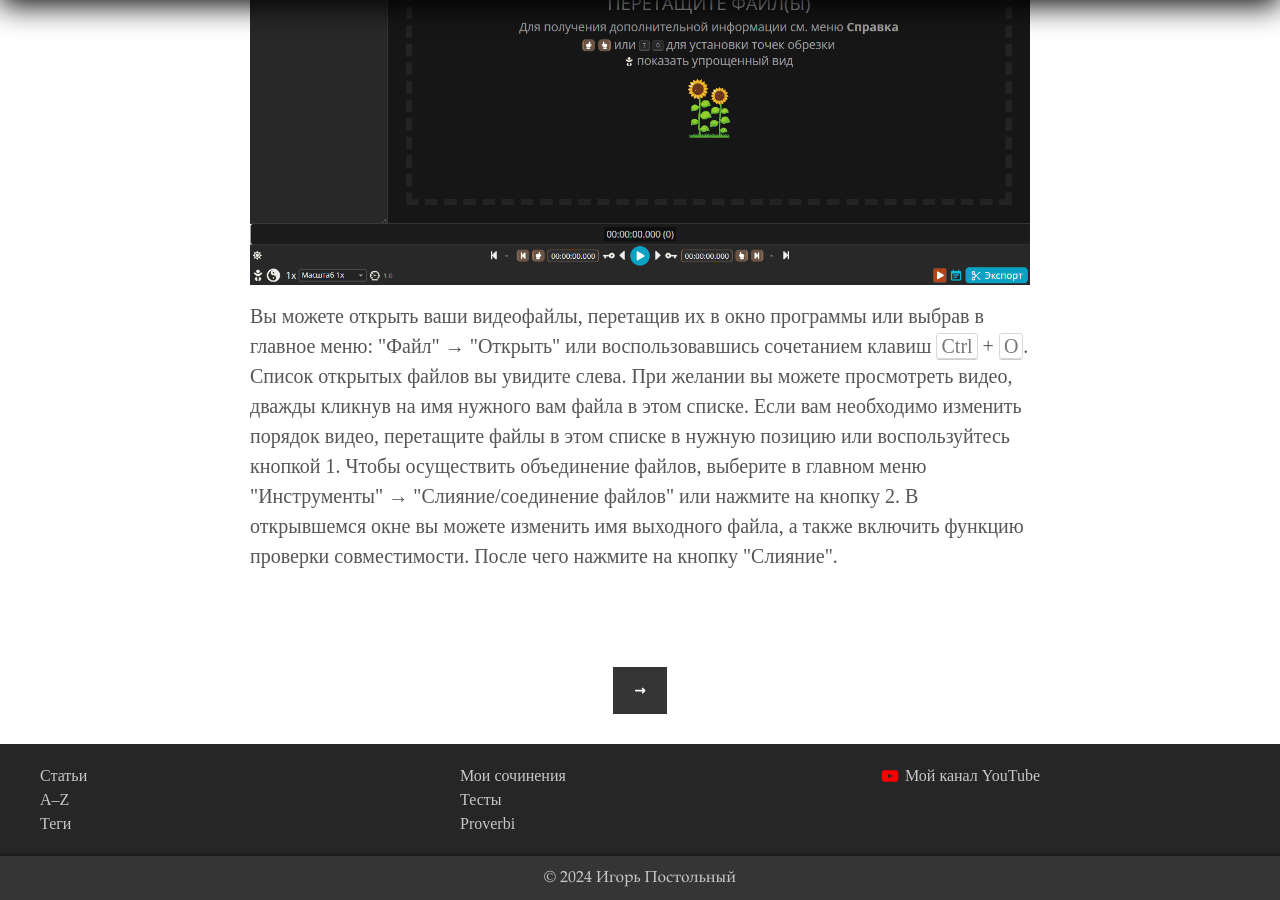
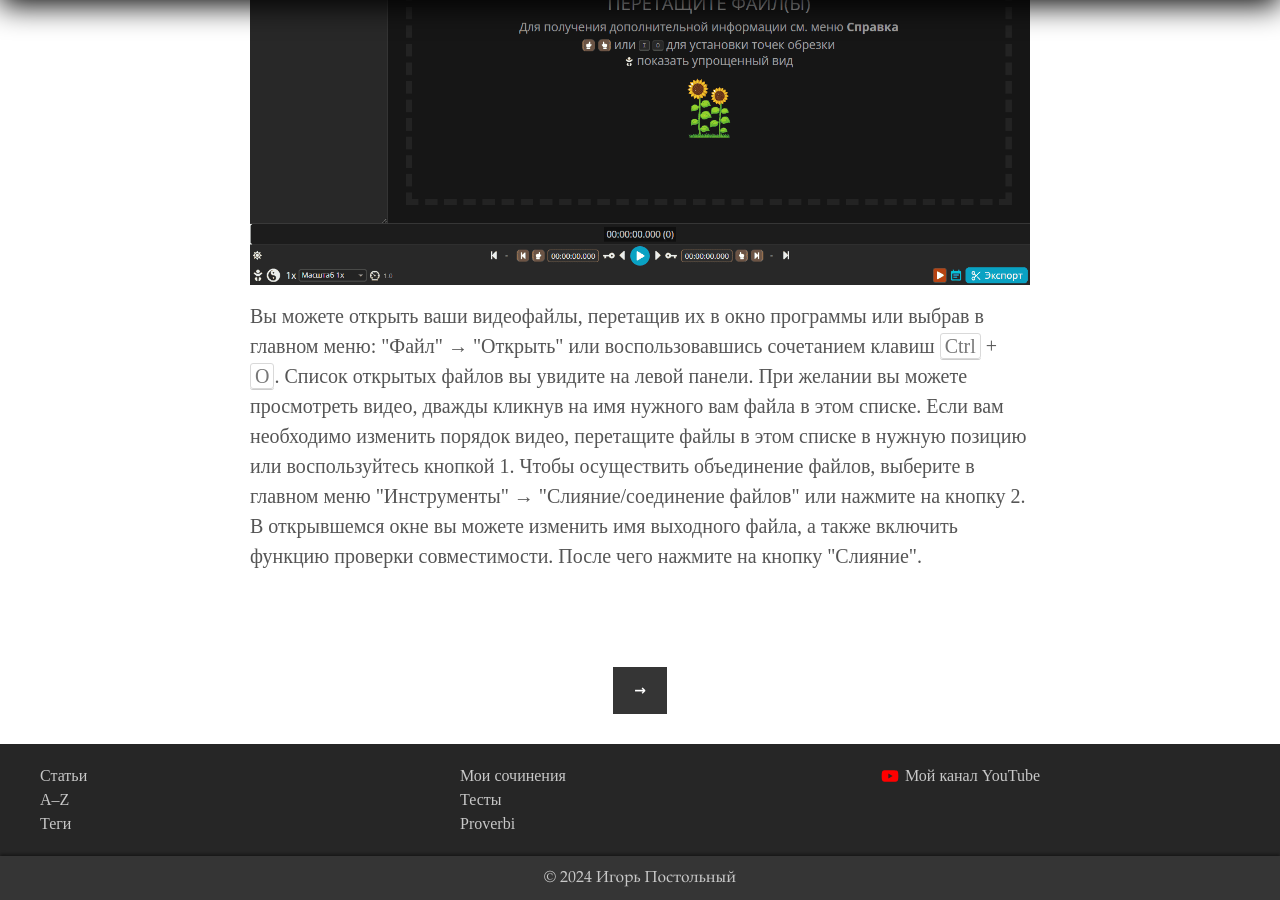
Before and after one commit to postolny/postolny.github.io, a Jekyll site: the page built from _posts/2024-11-02-come-unire-video.md, in a window 1280 px wide and 900 px high, scrolled down 1238 px. Built offline with Jekyll 4.4.1, drawn with Linux system fonts in a browser that asks for light colours.

Commit message:
Add files via upload

```diff
--- a/_posts/2024-11-02-come-unire-video.md
+++ b/_posts/2024-11-02-come-unire-video.md
@@ -17,4 +17,4 @@
 
 ![losslesscut]({{ site.baseurl }}/img/losslesscut/losslesscut-merge.png){: .lightbox}
 
-Вы можете открыть ваши видеофайлы, перетащив их в окно программы или выбрав в главное меню: "Файл" → "Открыть" или воспользовавшись сочетанием клавиш <kbd>Ctrl</kbd> + <kbd>O</kbd>. Список открытых файлов вы увидите слева. При желании вы можете просмотреть видео, дважды кликнув на имя нужного вам файла в этом списке. Если вам необходимо изменить порядок видео, перетащите файлы в этом списке в нужную позицию или воспользуйтесь кнопкой 1. Чтобы осуществить объединение файлов, выберите в главном меню "Инструменты" → "Слияние/соединение файлов" или нажмите на кнопку 2. В открывшемся окне вы можете изменить имя выходного файла, а также включить функцию проверки совместимости. После чего нажмите на кнопку "Слияние".
+Вы можете открыть ваши видеофайлы, перетащив их в окно программы или выбрав в главном меню: "Файл" → "Открыть" или воспользовавшись сочетанием клавиш <kbd>Ctrl</kbd> + <kbd>O</kbd>. Список открытых файлов вы увидите на левой панели. При желании вы можете просмотреть видео, дважды кликнув на имя нужного вам файла в этом списке. Если вам необходимо изменить порядок видео, перетащите файлы в этом списке в нужную позицию или воспользуйтесь кнопкой 1. Чтобы осуществить объединение файлов, выберите в главном меню "Инструменты" → "Слияние/соединение файлов" или нажмите на кнопку 2. В открывшемся окне вы можете изменить имя выходного файла, а также включить функцию проверки совместимости. После чего нажмите на кнопку "Слияние".
```
